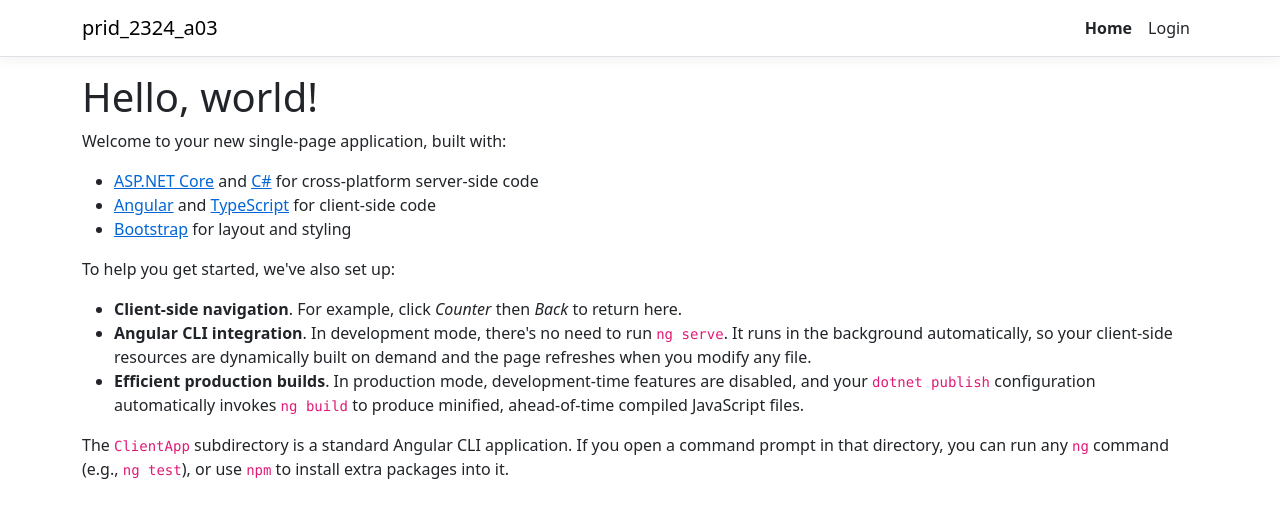
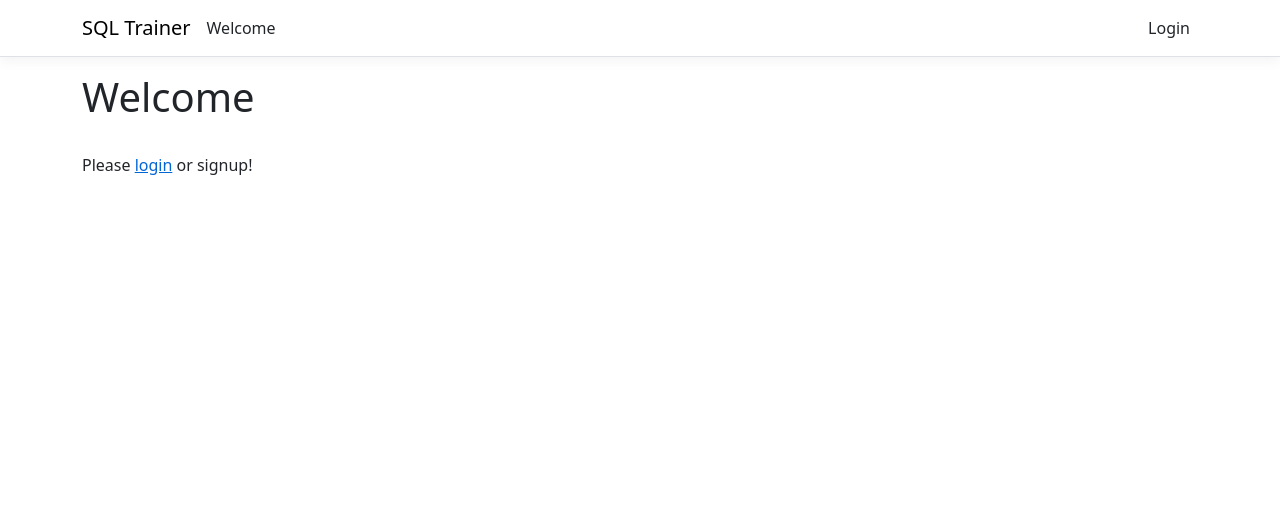
Before and after one commit to ShinOsuman/PRID, an Angular app in the folder frontend/: page / in a window 1280 px wide. Shown: the top 518 px of the page. Built offline with nearby package versions, Linux system fonts and the light colour scheme.

Commit message:
feat(home): modification de l'affichage de la homepage

```diff
--- a/frontend/src/app/components/home/home.component.html
+++ b/frontend/src/app/components/home/home.component.html
@@ -1,14 +1,3 @@
-<h1>Hello, world!</h1>
-<p>Welcome to your new single-page application, built with:</p>
-<ul>
-  <li><a href='https://get.asp.net/'>ASP.NET Core</a> and <a href='https://msdn.microsoft.com/en-us/library/67ef8sbd.aspx'>C#</a> for cross-platform server-side code</li>
-  <li><a href='https://angular.io/'>Angular</a> and <a href='http://www.typescriptlang.org/'>TypeScript</a> for client-side code</li>
-  <li><a href='http://getbootstrap.com/'>Bootstrap</a> for layout and styling</li>
-</ul>
-<p>To help you get started, we've also set up:</p>
-<ul>
-  <li><strong>Client-side navigation</strong>. For example, click <em>Counter</em> then <em>Back</em> to return here.</li>
-  <li><strong>Angular CLI integration</strong>. In development mode, there's no need to run <code>ng serve</code>. It runs in the background automatically, so your client-side resources are dynamically built on demand and the page refreshes when you modify any file.</li>
-  <li><strong>Efficient production builds</strong>. In production mode, development-time features are disabled, and your <code>dotnet publish</code> configuration automatically invokes <code>ng build</code> to produce minified, ahead-of-time compiled JavaScript files.</li>
-</ul>
-<p>The <code>ClientApp</code> subdirectory is a standard Angular CLI application. If you open a command prompt in that directory, you can run any <code>ng</code> command (e.g., <code>ng test</code>), or use <code>npm</code> to install extra packages into it.</p>
+<h1>Welcome</h1>
+<br>
+<div>Please <a [routerLink]='["/login"]'>login</a> or <a>signup</a>!</div>
--- a/frontend/src/app/components/nav-menu/nav-menu.component.html
+++ b/frontend/src/app/components/nav-menu/nav-menu.component.html
@@ -1,15 +1,13 @@
 <header>
     <nav class="navbar navbar-expand-sm navbar-toggleable-sm navbar-light bg-white border-bottom box-shadow mb-3">
         <div class="container">
-            <a class="navbar-brand" [routerLink]="['/']">prid_2324_a03</a>
+            <a class="navbar-brand" [routerLink]="['/']">SQL Trainer</a>
             <button class="navbar-toggler" type="button" data-toggle="collapse" data-target=".navbar-collapse" aria-label="Toggle navigation" [attr.aria-expanded]="isExpanded" (click)="toggle()">
                 <span class="navbar-toggler-icon"></span>
             </button>
+            <span class="text-dark" *ngIf="!currentUser">Welcome</span>
             <div class="navbar-collapse collapse d-sm-inline-flex justify-content-end" [ngClass]="{ show: isExpanded }">
                 <ul class="navbar-nav flex-grow">
-                    <li class="nav-item" [routerLinkActive]="['link-active']" [routerLinkActiveOptions]="{ exact: true }">
-                        <a class="nav-link text-dark" [routerLink]="['/']">Home</a>
-                    </li>
                     <li class="nav-item" [routerLinkActive]='["link-active"]' *ngIf="!currentUser">
                         <a class="nav-link text-dark" [routerLink]='["/login"]'>Login</a>
                     </li>
```
